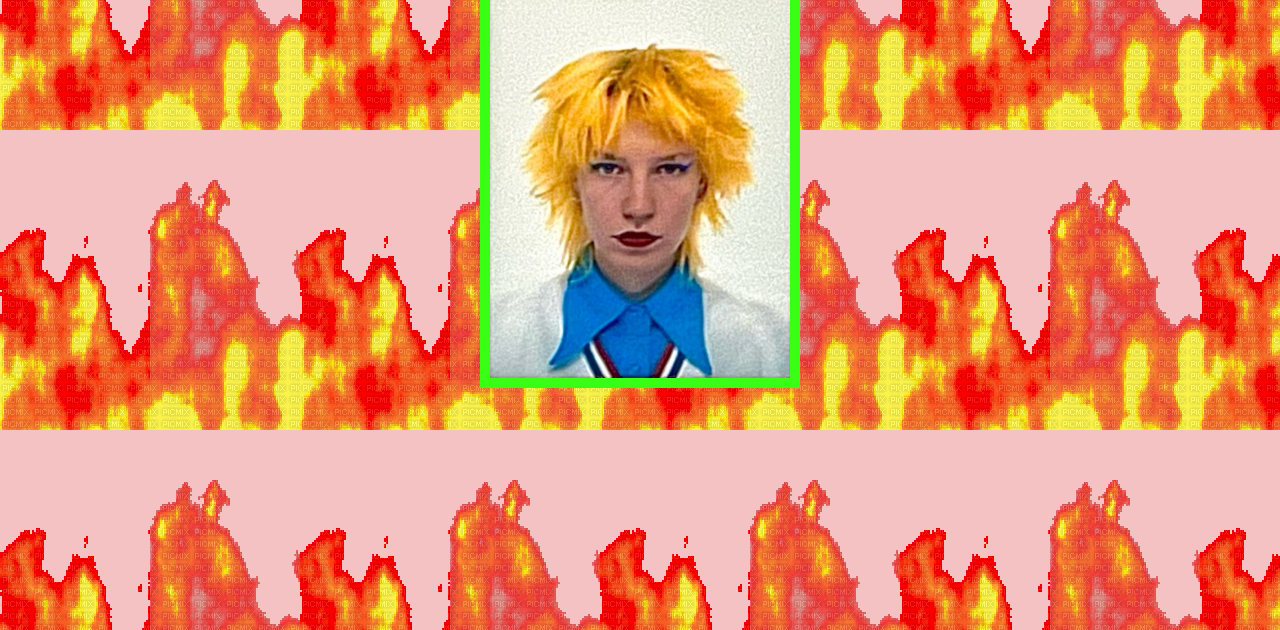
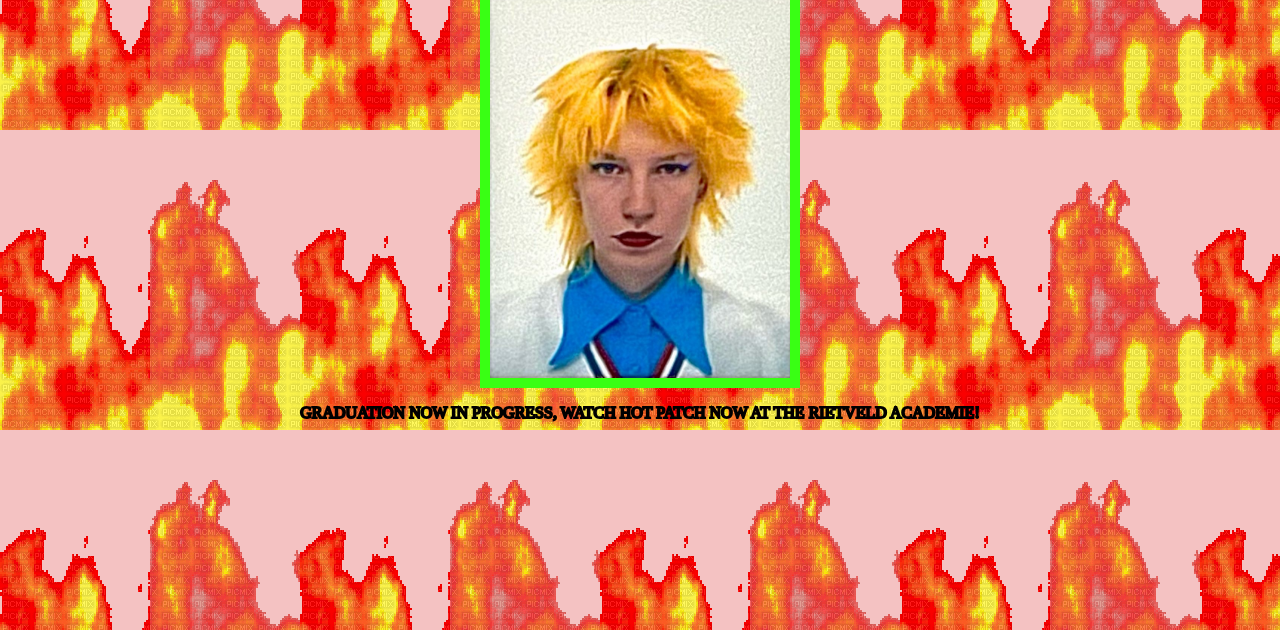
Before and after one commit to GuitarGirl97/SaraSolutions, a plain HTML site: page index.html in a window 1280 px wide. Shown: the part 170-800 px from the top of the page. Drawn offline with Linux system fonts and the light colour scheme.

Commit message:
Update index.html

```diff
--- a/index.html
+++ b/index.html
@@ -55,7 +55,7 @@ div {
 <td  align="center" colspan="3">
 
 <img class="rand" src="images/pasfoto.JPG" width="300" />
-
+<p>GRADUATION NOW IN PROGRESS, WATCH HOT PATCH NOW AT THE RIETVELD ACADEMIE!</p>
 
 
 
```
